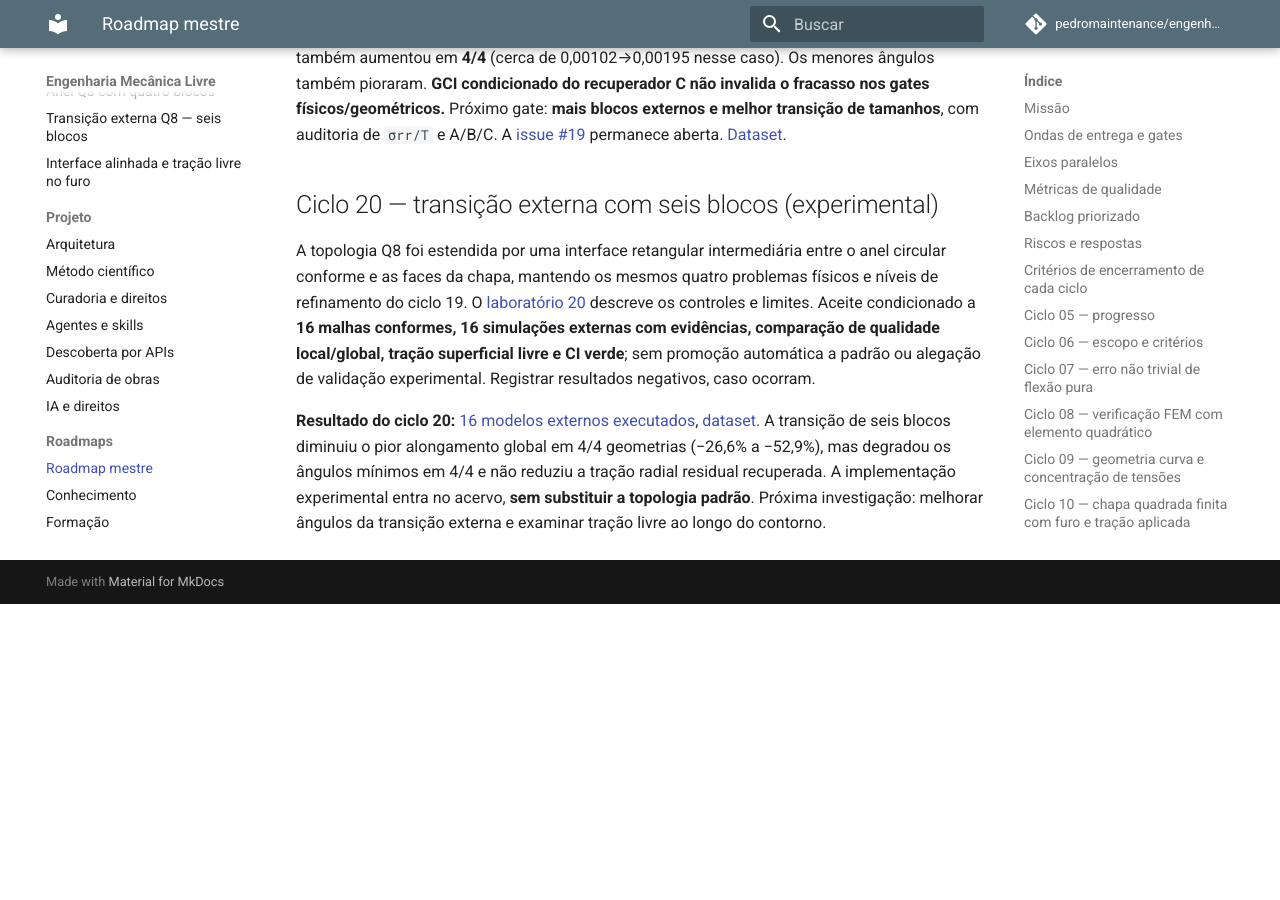
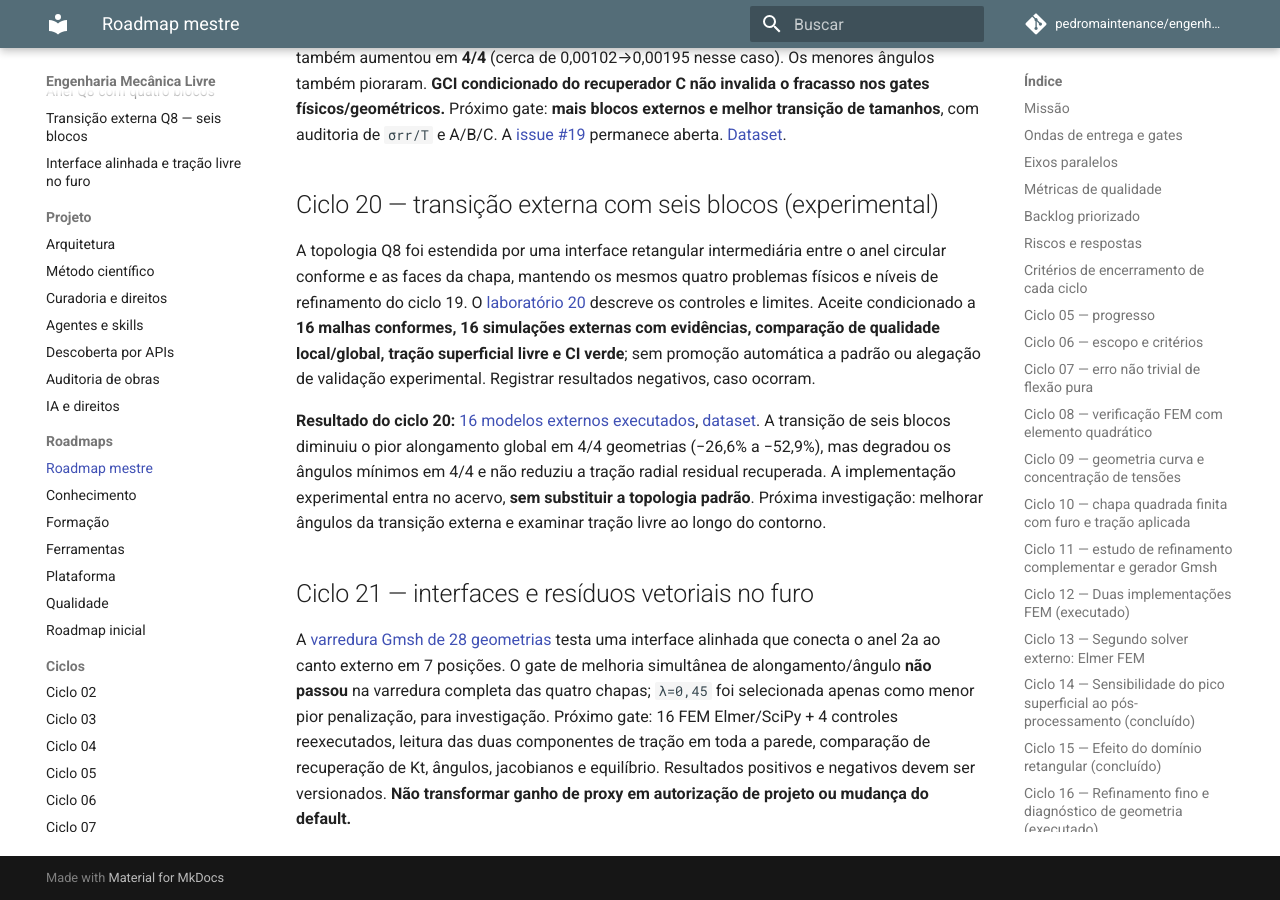
Before and after one commit to pedromaintenance/engenharia-mecanica-livre, an MkDocs documentation site: the page built from docs/roadmaps/master.md, in a window 1280 px wide and 900 px high, scrolled down 7446 px. Built offline with MkDocs 1.6.1 and Material for MkDocs 9.7.7, drawn with Linux system fonts in a browser that asks for light colours; comment, search, counter and statistics services are not loaded; before the commit the page ends 8050 px from its top, so only the background shows below that.

Commit message:
docs(ciclo21): integrar laboratorio, metodologia e roadmap

```diff
--- a/docs/roadmaps/master.md
+++ b/docs/roadmaps/master.md
@@ -142,3 +142,7 @@ A [v0.19](../laboratorios/anel-multibloco-q8.md) criou 4 superfícies transfinit
 A topologia Q8 foi estendida por uma interface retangular intermediária entre o anel circular conforme e as faces da chapa, mantendo os mesmos quatro problemas físicos e níveis de refinamento do ciclo 19. O [laboratório 20](../laboratorios/transicao-externa-seis-blocos.md) descreve os controles e limites. Aceite condicionado a **16 malhas conformes, 16 simulações externas com evidências, comparação de qualidade local/global, tração superficial livre e CI verde**; sem promoção automática a padrão ou alegação de validação experimental. Registrar resultados negativos, caso ocorram.
 
 **Resultado do ciclo 20:** [16 modelos externos executados](https://github.com/pedromaintenance/engenharia-mecanica-livre/actions/runs/42780634538), [dataset](../dados/ciclo20-transicao-externa-2026-11-10.json). A transição de seis blocos diminuiu o pior alongamento global em 4/4 geometrias (−26,6% a −52,9%), mas degradou os ângulos mínimos em 4/4 e não reduziu a tração radial residual recuperada. A implementação experimental entra no acervo, **sem substituir a topologia padrão**. Próxima investigação: melhorar ângulos da transição externa e examinar tração livre ao longo do contorno.
+
+## Ciclo 21 — interfaces e resíduos vetoriais no furo
+
+A [varredura Gmsh de 28 geometrias](../laboratorios/interface-alinhada-tracao-parede.md) testa uma interface alinhada que conecta o anel 2a ao canto externo em 7 posições. O gate de melhoria simultânea de alongamento/ângulo **não passou** na varredura completa das quatro chapas; `λ=0,45` foi selecionada apenas como menor pior penalização, para investigação. Próximo gate: 16 FEM Elmer/SciPy + 4 controles reexecutados, leitura das duas componentes de tração em toda a parede, comparação de recuperação de Kt, ângulos, jacobianos e equilíbrio. Resultados positivos e negativos devem ser versionados. **Não transformar ganho de proxy em autorização de projeto ou mudança do default.**
```
